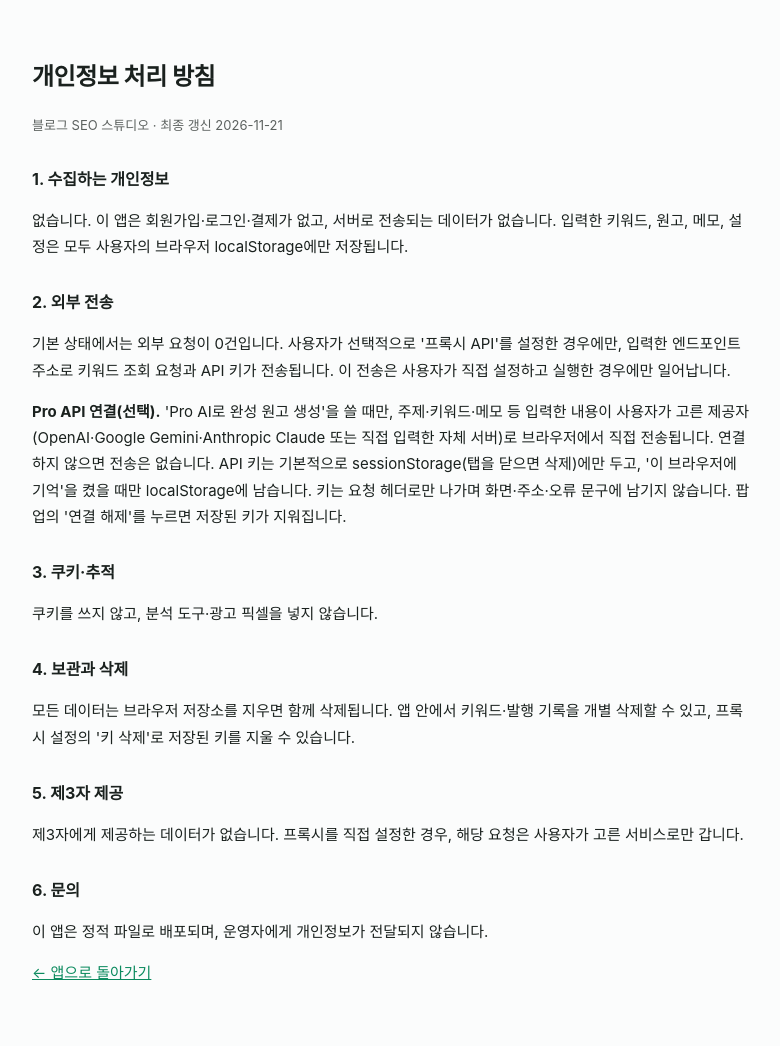
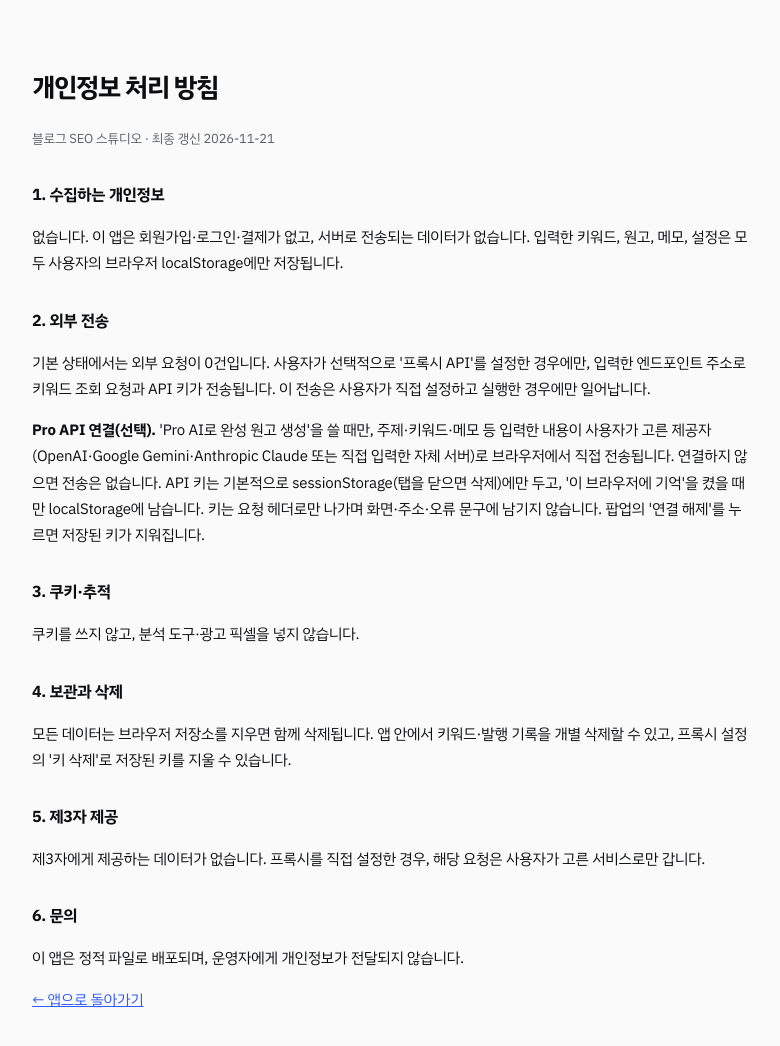
Before and after one commit to MarCJ81/blog-seo-studio, a plain HTML site: page privacy.html in a window 1280 px wide. Shown: the whole page, without its empty margins (248-1028 px from the left). Drawn offline with Linux system fonts and the light colour scheme.

Commit message:
A안 브랜드 일관성: favicon·개인정보 처리방침도 잉크+코발트 토큰으로 (production files only)

```diff
--- a/privacy.html
+++ b/privacy.html
@@ -6,14 +6,18 @@
 <link rel="icon" href="favicon.svg" />
 <title>개인정보 처리 방침 — 블로그 SEO 스튜디오</title>
 <style>
+  @font-face { font-family: 'PlexKR'; src: url('assets/fonts/plexkr-Regular.woff2') format('woff2'); font-weight: 400; font-display: swap; }
+  @font-face { font-family: 'PlexKR'; src: url('assets/fonts/plexkr-Bold.woff2') format('woff2'); font-weight: 700 900; font-display: swap; }
   :root { color-scheme: light dark; }
-  body { max-width: 720px; margin: 0 auto; padding: 40px 20px 80px; font: 15px/1.75 -apple-system, BlinkMacSystemFont, 'Apple SD Gothic Neo', 'Malgun Gothic', sans-serif; color: #1a211e; background: #fbfcfc; }
-  @media (prefers-color-scheme: dark) { body { color: #e8eeeb; background: #0c100e; } a { color: #6ee7b7; } }
-  h1 { font-size: 24px; letter-spacing: -.02em; }
-  h2 { font-size: 16px; margin-top: 28px; }
+  body { max-width: 720px; margin: 0 auto; padding: 48px 20px 80px; font-family: 'PlexKR', -apple-system, BlinkMacSystemFont, 'Apple SD Gothic Neo', 'Malgun Gothic', sans-serif; font-size: 15px; line-height: 1.75; letter-spacing: -.01em; color: #0C0D0F; background: #FAFAFA; }
+  @media (prefers-color-scheme: dark) { body { color: #F4F5F7; background: #0A0B0D; } a { color: #7D97FF; } .muted { color: #A2A8B2; } }
+  h1 { font-size: 26px; font-weight: 800; letter-spacing: -.045em; }
+  h2 { font-size: 16px; font-weight: 700; letter-spacing: -.02em; margin-top: 30px; }
   p, li { color: inherit; }
-  .muted { opacity: .7; font-size: 13px; }
-  a { color: #0b8a5e; }
+  .muted { opacity: 1; color: #5A6067; font-size: 13px; }
+  a { color: #2F5BFF; }
+  hr { border: 0; border-top: 1px solid #E7E8EA; margin: 32px 0; }
+  @media (prefers-color-scheme: dark) { hr { border-top-color: #26282E; } }
 </style>
 </head>
 <body>
```
Also changed, not shown: favicon.svg.
